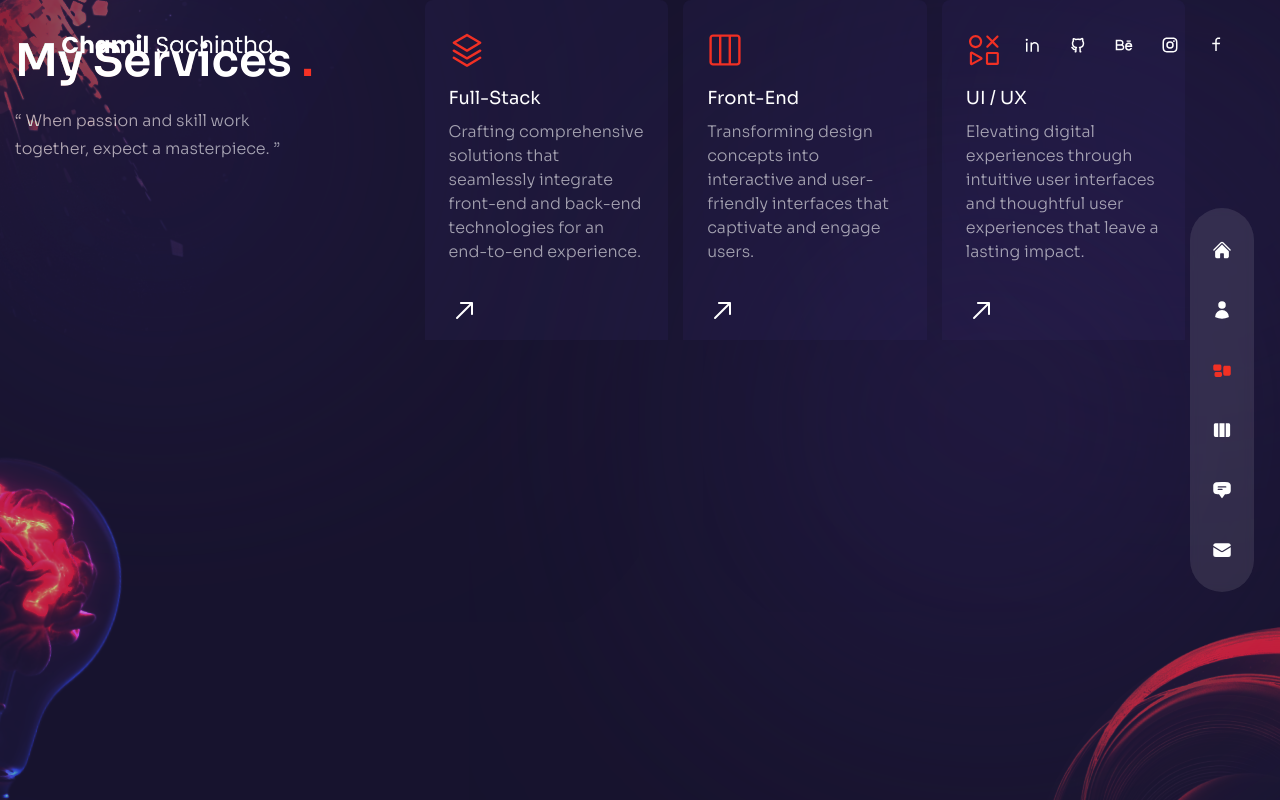
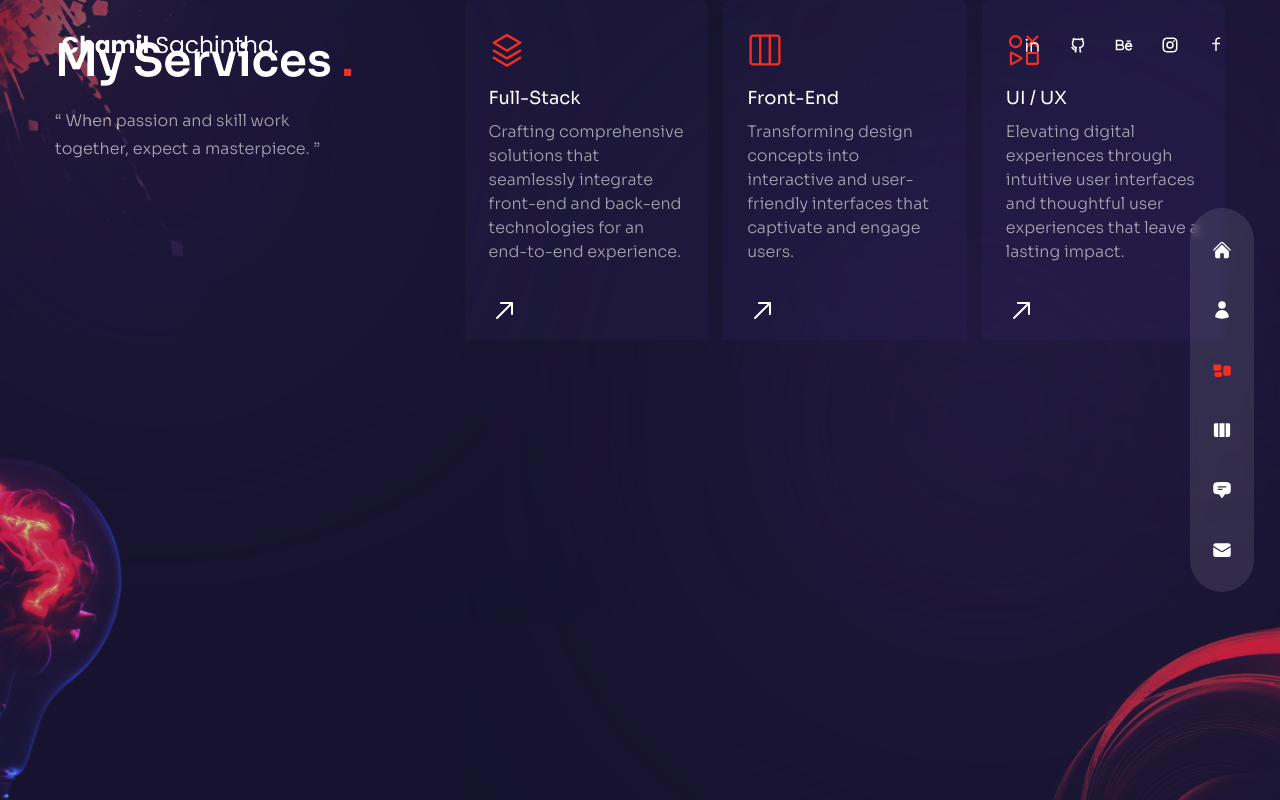
Before and after one commit to ChamilSachintha/Personal-Portfolio-2, a Next.js app: page /services in a window 1280 px wide. Built offline with nearby package versions, Linux system fonts and the light colour scheme.

Commit message:
Make mobile responsive

```diff
--- a/pages/about/index.js
+++ b/pages/about/index.js
@@ -107,7 +107,7 @@ const About = () => {
   const [index, setIndex] = useState(0);
   console.log(index);
   return (
-    <div className="h-full bg-primary/32 py-32 text-center xl:text-left lg:overflow-hidden lg:h-screen w-full overflow-hidden">
+    <div className="h-full bg-primary/32 py-32 text-center xl:text-left lg:overflow-hidden lg:h-screen mx-auto overflow-hidden">
       <Circles />
       {/* Particles */}
       {/* <ParticlesContainer /> */}
--- a/pages/services/index.js
+++ b/pages/services/index.js
@@ -11,7 +11,7 @@ const Services = () => {
   return (
     <div className="h-full bg-primary/30 py-36 flex items-center">
       <Circles />
-      <div className="container h-screen overflow-hidden w-full">
+      <div className="container h-screen overflow-hidden mx-auto">
         <div className="flex flex-col xl:flex-row gap-x-8">
           {/* Text */}
           <div className="text-center flex xl:w-[30vw] flex-col lg:text-left mb-4 xl:mb-0">
--- a/pages/work/index.js
+++ b/pages/work/index.js
@@ -11,7 +11,7 @@ const Project = () => {
   const [activeTab, setActiveTab] = useState("front-end");
 
   return (
-    <div className="h-full bg-primary/30 py-36 flex items-center overflow-hidden w-full">
+    <div className="h-full bg-primary/30 py-36 flex items-center overflow-hidden mx-auto">
       <Circles />
       <div className="container mx-auto">
         <div className="flex flex-col xl:flex-row gap-x-8">
```
